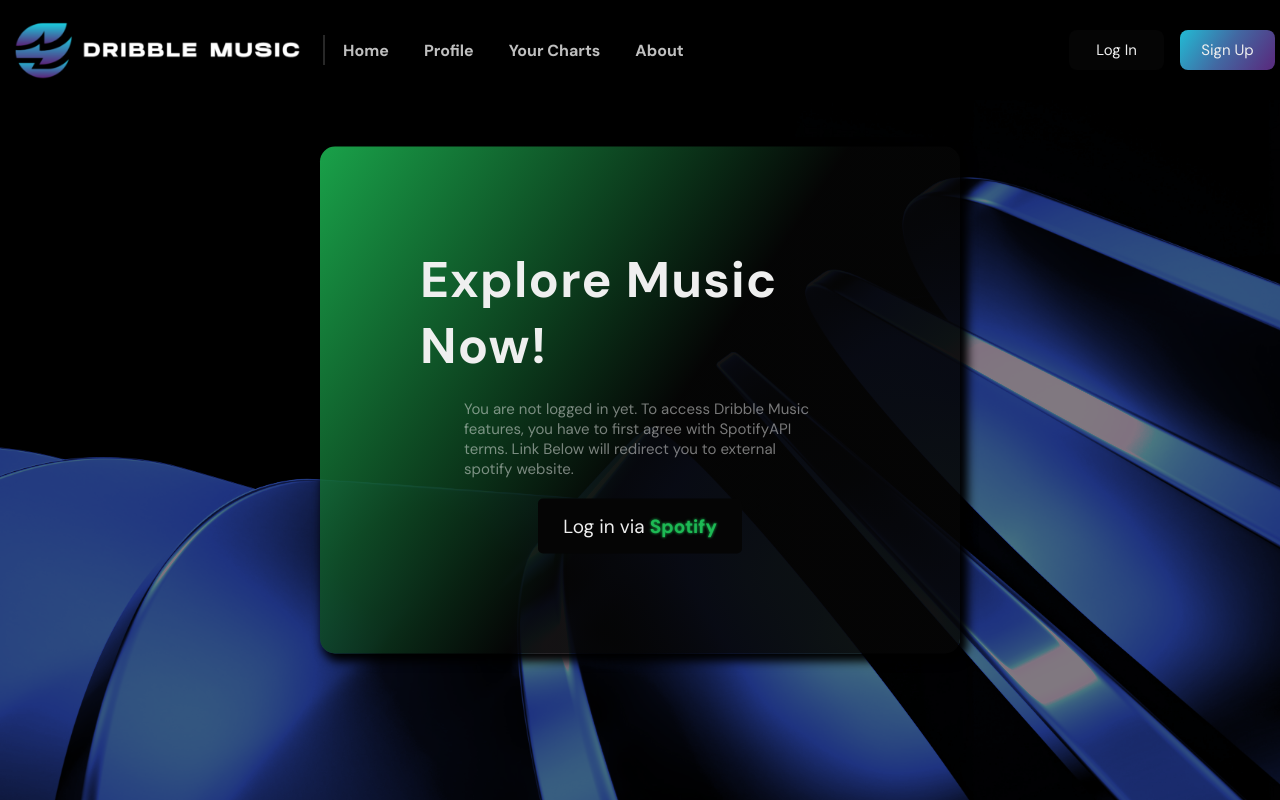
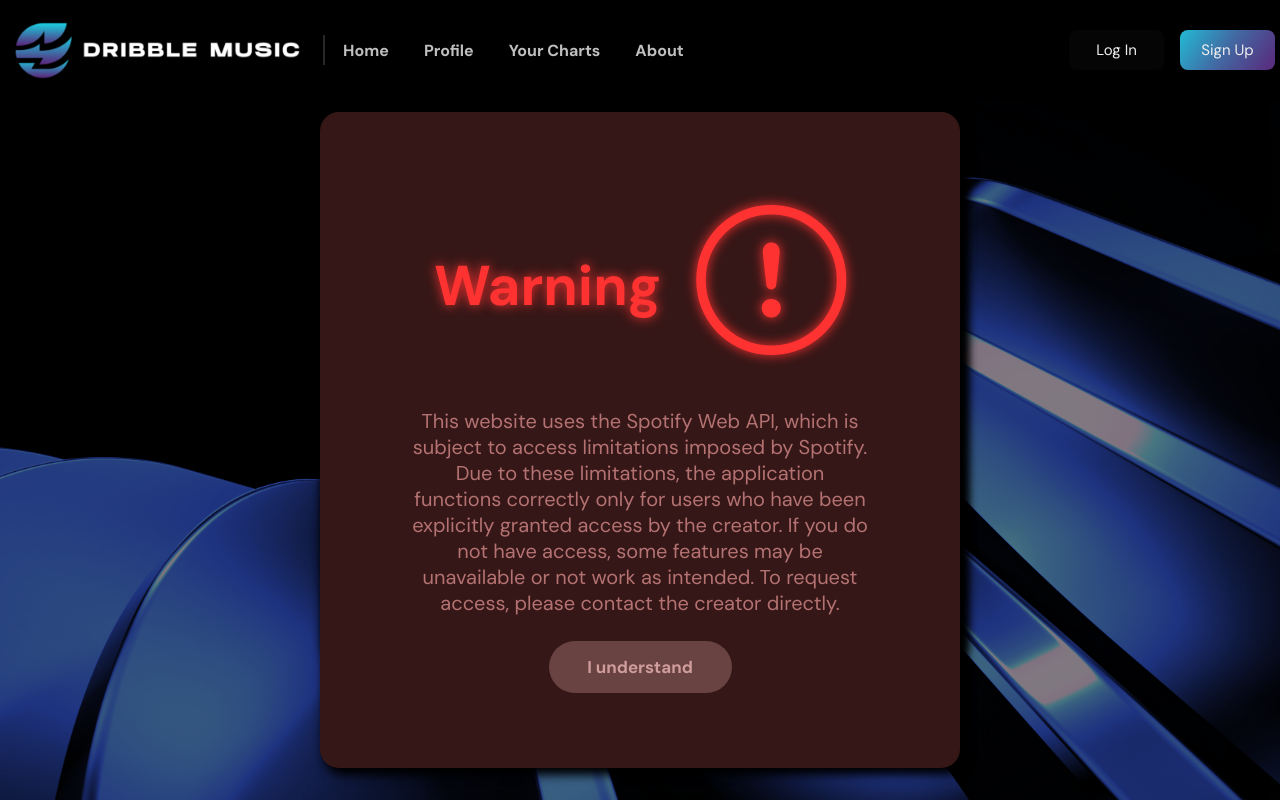
Before and after one commit to krzyspazdzior/Dribble-Music, an Angular app in the folder Spotify/: page /login in a window 1280 px wide. Built offline with nearby package versions, Linux system fonts and the light colour scheme.

Commit message:
popoup przy loginie(na telefon tez)

```diff
--- a/Spotify/src/app/core/components/login/login.component.css
+++ b/Spotify/src/app/core/components/login/login.component.css
@@ -56,3 +56,57 @@
         font-size: 35px;
     }
 }
+
+.disclaimer{
+    position: absolute;
+    left: 50%;
+    top: 45%;
+    transform: translate(-50%, -50%);
+    display: flex;
+    flex-direction: column;
+    justify-content: center;
+    background-color: #361717;
+    font-size: 20px;
+    padding: 75px 15px;
+    gap: 25px;
+    border-radius: 19px;
+    box-shadow: 5px 5px 10px 2px #000;
+}
+.disclaimer h2{
+    font-size: 56px;
+    width: 100%;
+    display: flex;
+    /* flex-direction: column; */
+    gap: 35px;
+    justify-content: center;
+    color: #ff3232;
+    text-shadow: 0 0 12px #ff3232;
+    align-items: center;
+}
+.disclaimer p{
+    color: #b47272;
+    width: 75%;
+    margin: 0 auto;
+    text-align: center;
+}
+.disclaimer h2>i{
+    font-size: 150px;
+    color: #ff3232;
+    text-shadow: 0 0 12px #ff3232;
+}
+.disclaimer button{
+    width: 30%;
+    font-weight: 700;
+    background-color: #694242;
+    font-size: 17px;
+    color: #d09d9d;
+    padding: 15px 20px;
+    border: 0px solid #ff3232;
+    border-radius: 9999px;
+    margin: 0 auto;
+    transition: all 0.3s ease;
+}
+.disclaimer button:hover{
+    background-color: #9c8282;
+    color: #fff;
+}
--- a/Spotify/src/app/core/components/login/login.component.html
+++ b/Spotify/src/app/core/components/login/login.component.html
@@ -7,4 +7,16 @@
         <p>You are not logged in yet. To access Dribble Music features, you have to first agree with SpotifyAPI terms. Link Below will redirect you to external spotify website.</p>
         <button (click)="authorize()">Log in via <span>Spotify</span></button>
     </div>
+    @if(sessionFirst == false){
+        <div class="disclaimer">
+            <h2>Warning<i class="bi bi-exclamation-circle"></i></h2>
+            <p>This website uses the Spotify Web API, which is subject to access limitations imposed by Spotify.
+    Due to these limitations, the application functions correctly only for users who have been explicitly granted access by the creator.
+
+    If you do not have access, some features may be unavailable or not work as intended.
+    To request access, please contact the creator directly.</p>
+
+    <button (click)="sessionFirst= !sessionFirst">I understand</button>
+        </div>
+    }
 </main>
--- a/Spotify/src/app/core/components/login/login.component.ts
+++ b/Spotify/src/app/core/components/login/login.component.ts
@@ -13,8 +13,17 @@
 export class LoginComponent implements OnInit{
   constructor(private _authService: AuthService, private _profileService: ProfileService){};
 
+  sessionFirst: boolean | null = true;
+
   ngOnInit(): void {
     this._authService.checkAndRefreshToken();
+
+    if(localStorage.getItem('warning')==null){
+      localStorage.setItem('warning', 'true');
+
+
+      this.sessionFirst = false
+    }
   }
 
   authorize(){
```
